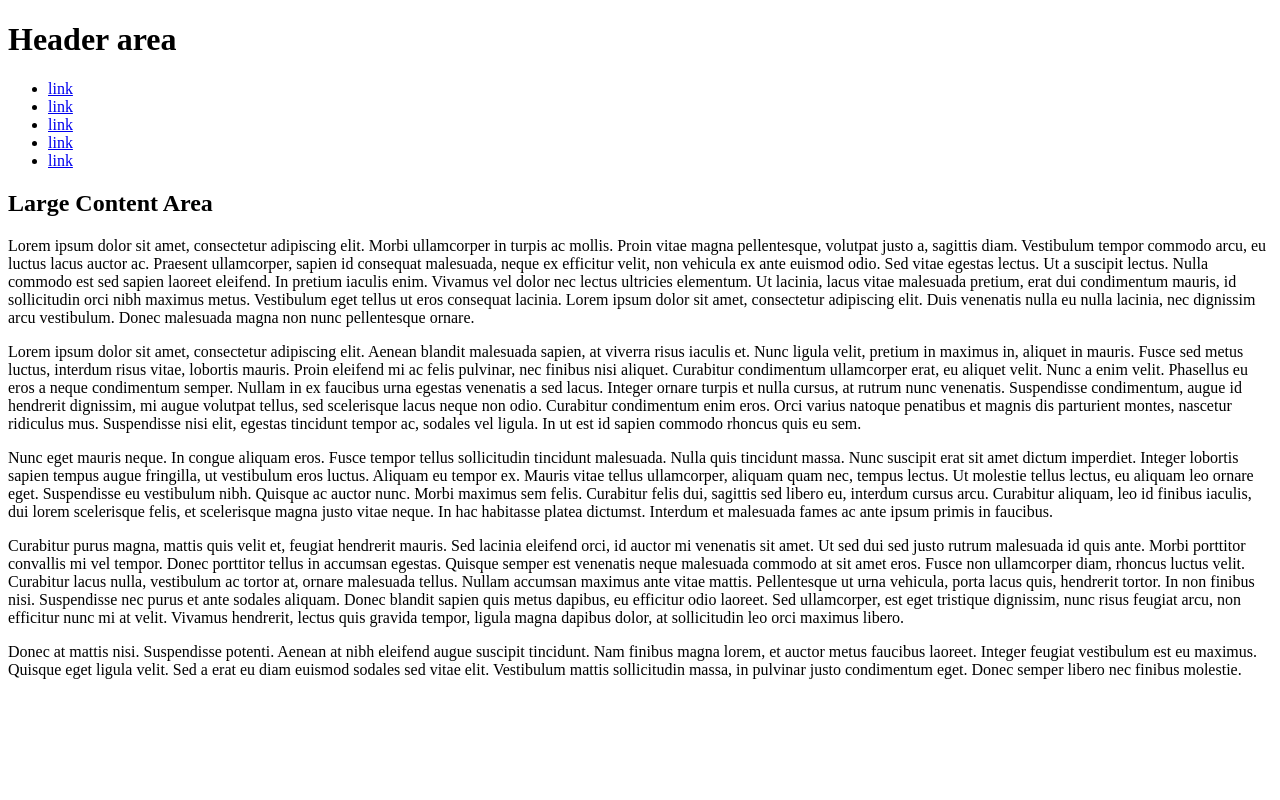
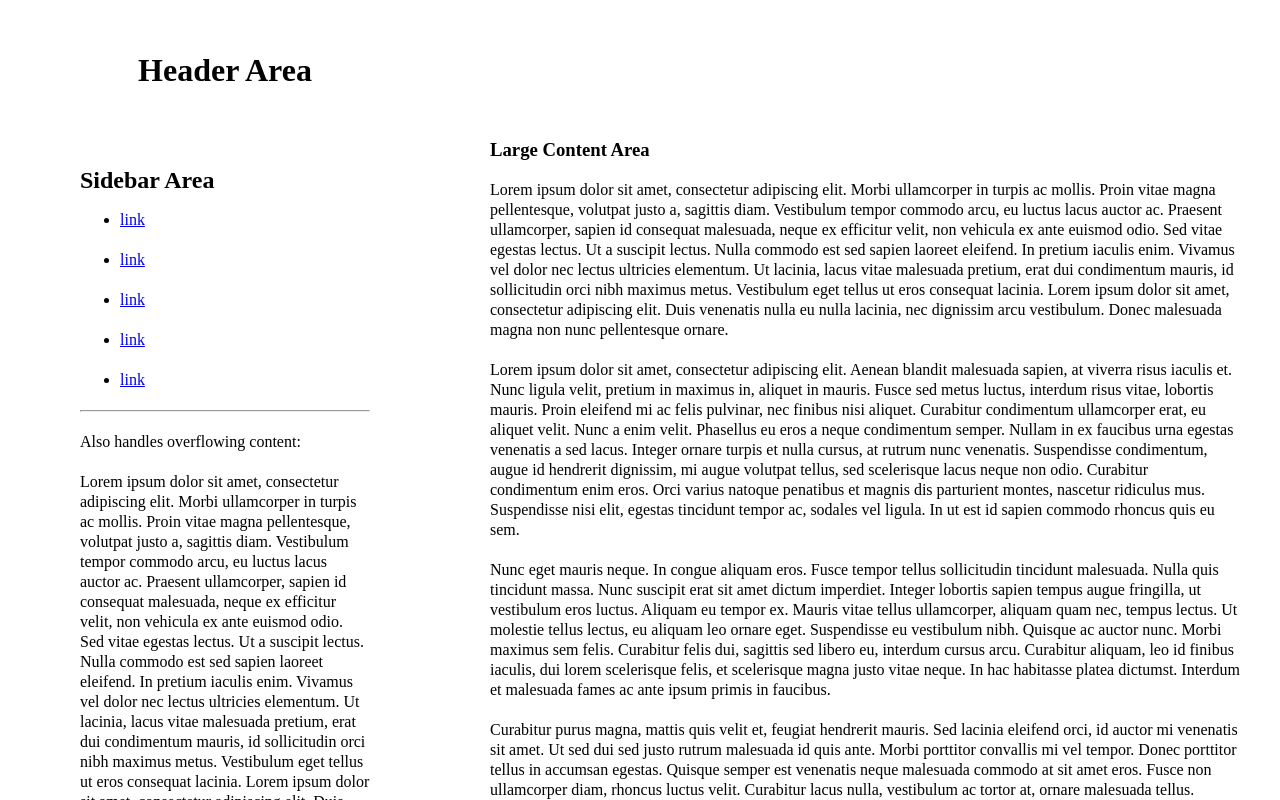
Before and after one commit to weblemur/js-test, a website: page layout.html in a window 1280 px wide. Drawn offline with Linux system fonts and the light colour scheme.

Commit message:
Basic layout styles

```diff
--- /dev/null
+++ b/layout-styles.css
@@ -0,0 +1,45 @@
+* {
+  box-sizing: border-box;
+  margin: 0;
+  line-height: 20px;
+}
+
+body {
+  display: flex;
+  position: absolute;
+  top: 0;
+  left: 0;
+  bottom: 0;
+  right: 0;
+}
+
+#page-header {
+  display: flex;
+  flex-direction: column;
+  height: 100%;
+  width: 100%;
+  max-width: 450px;
+}
+
+#page-header .title {
+  height: 150px;
+  padding-top: 60px;
+  text-align: center;
+}
+
+#page-header .sidebar {
+  flex: 1;
+  padding: 0 80px;
+  overflow-y: scroll;
+}
+
+#page-content {
+  flex: 1;
+  min-width: 200px;
+  padding: 120px 40px;
+  overflow-y: scroll;
+}
+
+#page-header .sidebar *, #page-content * {
+  margin: 20px 0;
+}
--- a/layout.html
+++ b/layout.html
@@ -3,12 +3,15 @@
 <head>
   <meta charset="UTF-8">
   <title>Basic Layout</title>
+  <link href="layout-styles.css" rel="stylesheet" type="text/css" />
 </head>
 <body>
-  <header id="page-header">
-    <h1>Header area</h1>
+  <div id="page-header">
+    <header class="title">
+      <h1>Header Area</h1>
     </header>
-  <nav id="sidebar-nav">
+    <nav class="sidebar">
+      <h2>Sidebar Area</h2>
       <ul>
         <li><a href="#">link</a></li>
         <li><a href="#">link</a></li>
@@ -16,9 +19,14 @@
         <li><a href="#">link</a></li>
         <li><a href="#">link</a></li>
       </ul>
+      <hr />
+      <p>Also handles overflowing content:</p>
+      <p>Lorem ipsum dolor sit amet, consectetur adipiscing elit. Morbi ullamcorper in turpis ac mollis. Proin vitae magna pellentesque, volutpat justo a, sagittis diam. Vestibulum tempor commodo arcu, eu luctus lacus auctor ac. Praesent ullamcorper, sapien id consequat malesuada, neque ex efficitur velit, non vehicula ex ante euismod odio. Sed vitae egestas lectus. Ut a suscipit lectus. Nulla commodo est sed sapien laoreet eleifend. In pretium iaculis enim. Vivamus vel dolor nec lectus ultricies elementum. Ut lacinia, lacus vitae malesuada pretium, erat dui condimentum mauris, id sollicitudin orci nibh maximus metus. Vestibulum eget tellus ut eros consequat lacinia. Lorem ipsum dolor sit amet, consectetur adipiscing elit. Duis venenatis nulla eu nulla lacinia, nec dignissim arcu vestibulum. Donec malesuada magna non nunc pellentesque ornare.</p>
+    <p>Lorem ipsum dolor sit amet, consectetur adipiscing elit. Aenean blandit malesuada sapien, at viverra risus iaculis et. Nunc ligula velit, pretium in maximus in, aliquet in mauris. Fusce sed metus luctus, interdum risus vitae, lobortis mauris. Proin eleifend mi ac felis pulvinar, nec finibus nisi aliquet. Curabitur condimentum ullamcorper erat, eu aliquet velit. Nunc a enim velit. Phasellus eu eros a neque condimentum semper. Nullam in ex faucibus urna egestas venenatis a sed lacus. Integer ornare turpis et nulla cursus, at rutrum nunc venenatis. Suspendisse condimentum, augue id hendrerit dignissim, mi augue volutpat tellus, sed scelerisque lacus neque non odio. Curabitur condimentum enim eros. Orci varius natoque penatibus et magnis dis parturient montes, nascetur ridiculus mus. Suspendisse nisi elit, egestas tincidunt tempor ac, sodales vel ligula. In ut est id sapien commodo rhoncus quis eu sem.</p>
     </nav>
+  </div>
   <div id="page-content">
-    <h2>Large Content Area</h2>
+    <h3>Large Content Area</h3>
     <p>Lorem ipsum dolor sit amet, consectetur adipiscing elit. Morbi ullamcorper in turpis ac mollis. Proin vitae magna pellentesque, volutpat justo a, sagittis diam. Vestibulum tempor commodo arcu, eu luctus lacus auctor ac. Praesent ullamcorper, sapien id consequat malesuada, neque ex efficitur velit, non vehicula ex ante euismod odio. Sed vitae egestas lectus. Ut a suscipit lectus. Nulla commodo est sed sapien laoreet eleifend. In pretium iaculis enim. Vivamus vel dolor nec lectus ultricies elementum. Ut lacinia, lacus vitae malesuada pretium, erat dui condimentum mauris, id sollicitudin orci nibh maximus metus. Vestibulum eget tellus ut eros consequat lacinia. Lorem ipsum dolor sit amet, consectetur adipiscing elit. Duis venenatis nulla eu nulla lacinia, nec dignissim arcu vestibulum. Donec malesuada magna non nunc pellentesque ornare.</p>
 
     <p>Lorem ipsum dolor sit amet, consectetur adipiscing elit. Aenean blandit malesuada sapien, at viverra risus iaculis et. Nunc ligula velit, pretium in maximus in, aliquet in mauris. Fusce sed metus luctus, interdum risus vitae, lobortis mauris. Proin eleifend mi ac felis pulvinar, nec finibus nisi aliquet. Curabitur condimentum ullamcorper erat, eu aliquet velit. Nunc a enim velit. Phasellus eu eros a neque condimentum semper. Nullam in ex faucibus urna egestas venenatis a sed lacus. Integer ornare turpis et nulla cursus, at rutrum nunc venenatis. Suspendisse condimentum, augue id hendrerit dignissim, mi augue volutpat tellus, sed scelerisque lacus neque non odio. Curabitur condimentum enim eros. Orci varius natoque penatibus et magnis dis parturient montes, nascetur ridiculus mus. Suspendisse nisi elit, egestas tincidunt tempor ac, sodales vel ligula. In ut est id sapien commodo rhoncus quis eu sem.</p>
```
Lines whose indentation alone changed are shown as unchanged.
